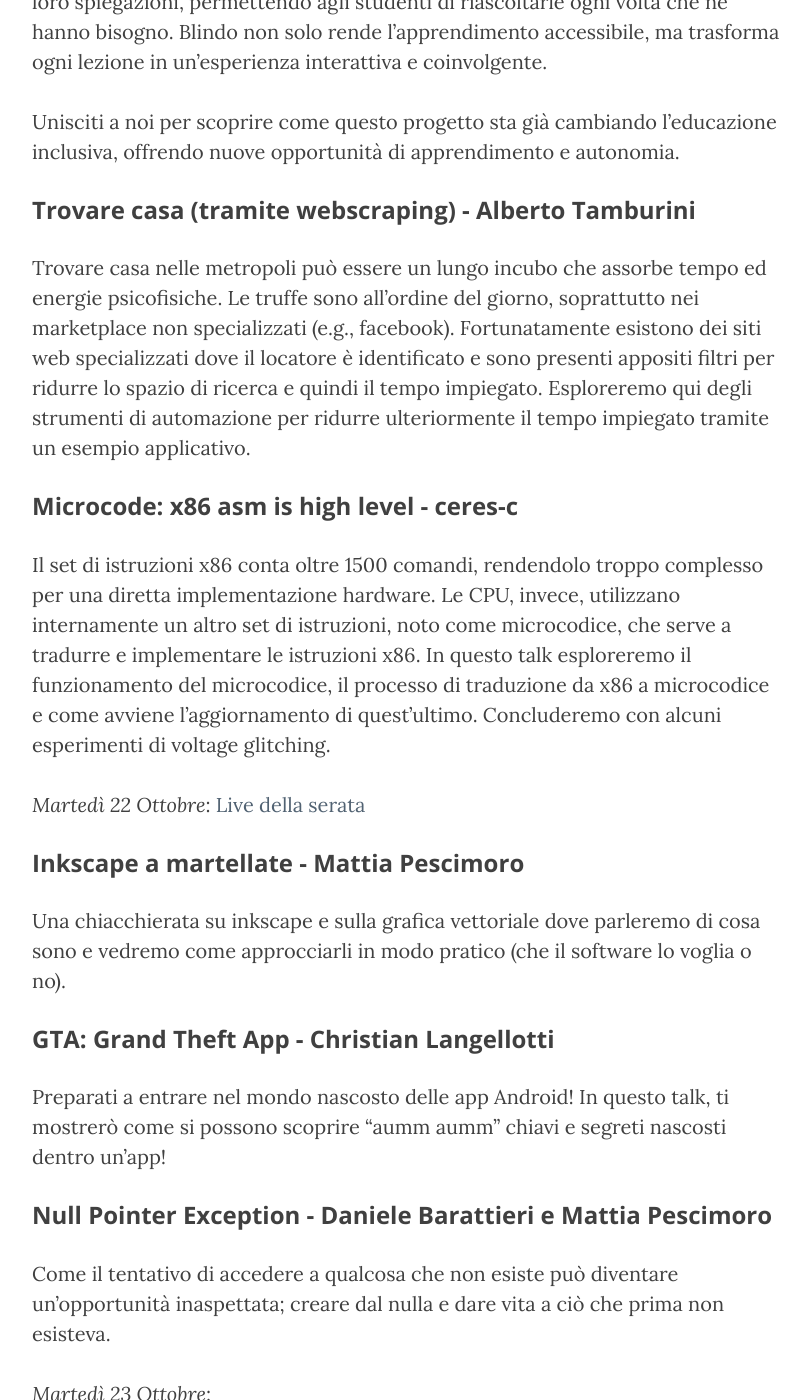
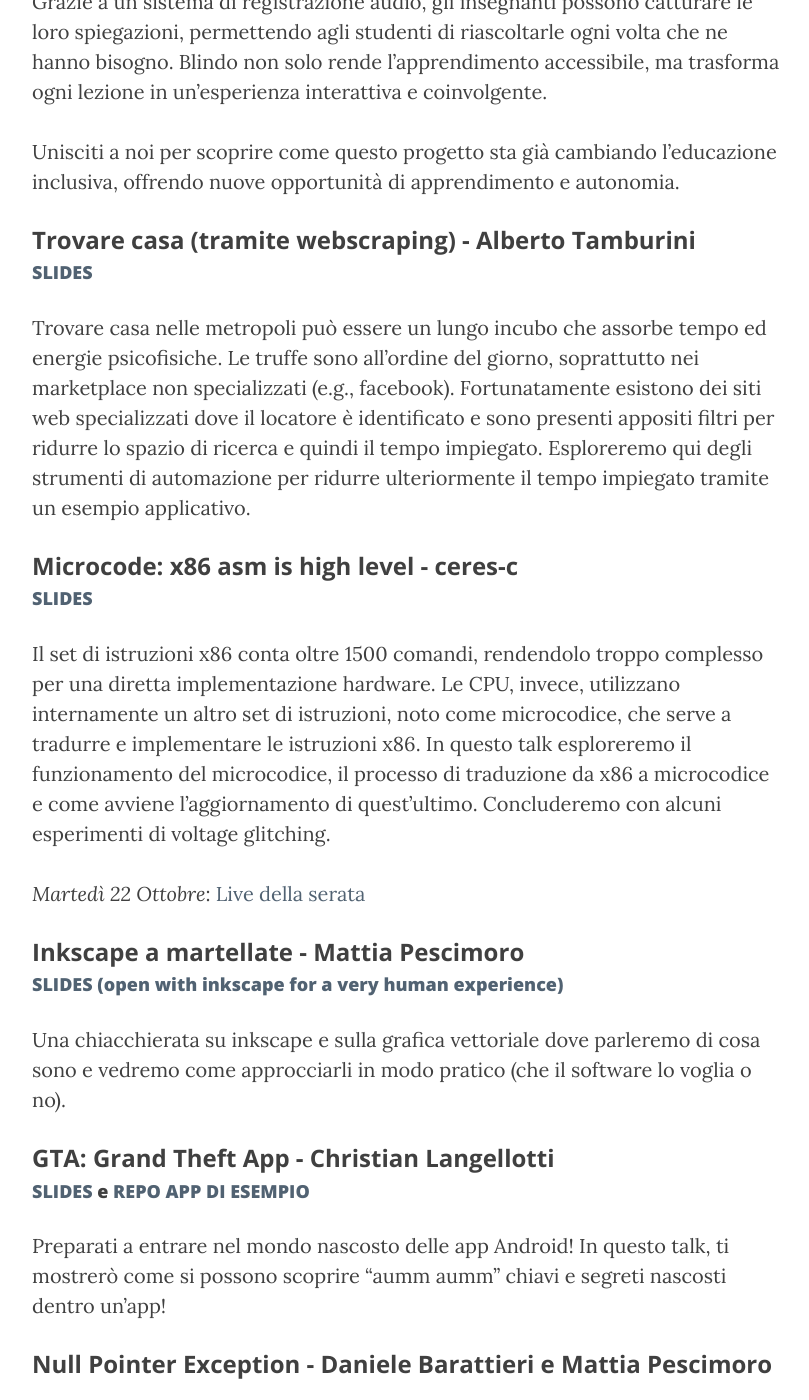
Before and after one commit to muhack/muhack.github.io, a Jekyll site: the page built from _posts/2024-10-13-muhackademy-2k24.md, in a window 1280 px wide and 1400 px high, scrolled down 2762 px. Shown: the whole window, without its empty margins (233-1042 px from the left). Built offline with Jekyll 4.4.1, drawn with Linux system fonts in a browser that asks for light colours.

Commit message:
add slides for muhackademy 2k24

```diff
--- a/_posts/2024-10-13-muhackademy-2k24.md
+++ b/_posts/2024-10-13-muhackademy-2k24.md
@@ -35,6 +35,8 @@
 
 ### __BLINDO - Elena Tonini e Stefano Fontana__
 
+#### [SLIDES](/public/doc/muhackademy-2k24/blindo_occhio_alla_mano.pdf)
+
 Immagina di essere in prima elementare e di essere non vedente. Il tuo materiale didattico è diverso da quello dei tuoi compagni di classe e devi imparare a leggere e scrivere in braille con l’aiuto di maestri, genitori e tutor.
 Immagina ora un quaderno che ti permette di imparare tutto da solo: questo è Blindo.
 
@@ -44,9 +46,13 @@
 
 ### __Trovare casa (tramite webscraping) - Alberto Tamburini__
 
+#### [SLIDES](/public/doc/muhackademy-2k24/webscraping.pdf)
+
 Trovare casa nelle metropoli può essere un lungo incubo che assorbe tempo ed energie psicofisiche. Le truffe sono all'ordine del giorno, soprattutto nei marketplace non specializzati (e.g., facebook). Fortunatamente esistono dei siti web specializzati dove il locatore è identificato e sono presenti appositi filtri per ridurre lo spazio di ricerca e quindi il tempo impiegato. Esploreremo qui degli strumenti di automazione per ridurre ulteriormente il tempo impiegato tramite un esempio applicativo.
 
 ### __Microcode: x86 asm is high level - ceres-c__
+
+#### [SLIDES](/public/doc/muhackademy-2k24/Cerutti_MuHackademy_Microcode.pdf)
 
 Il set di istruzioni x86 conta oltre 1500 comandi, rendendolo troppo complesso per una diretta implementazione hardware. Le CPU, invece, utilizzano internamente un altro set di istruzioni, noto come microcodice, che serve a tradurre e implementare le istruzioni x86. In questo talk esploreremo il funzionamento del microcodice, il processo di traduzione da x86 a microcodice e come avviene l'aggiornamento di quest'ultimo. Concluderemo con alcuni esperimenti di voltage glitching.
 
@@ -54,9 +60,13 @@
 
 ### __Inkscape a martellate - Mattia Pescimoro__
 
+#### [SLIDES (open with inkscape for a very human experience)](/public/doc/muhackademy-2k24/a-very-human-talk.svg)
+
 Una chiacchierata su inkscape e sulla grafica vettoriale dove parleremo di cosa sono e vedremo come approcciarli in modo pratico (che il software lo voglia o no).
 
 ### __GTA: Grand Theft App - Christian Langellotti__
+
+#### [SLIDES](/public/doc/muhackademy-2k24/gta.pdf) e [REPO APP DI ESEMPIO](https://github.com/Lange99/grand_theft_app)
 
 Preparati a entrare nel mondo nascosto delle app Android! In questo talk, ti mostrerò come si possono scoprire "aumm aumm" chiavi e segreti nascosti dentro un'app!
 
```
Also changed, not shown: public/doc/muhackademy-2k24/a-very-human-talk.svg (added), 4 other files.
